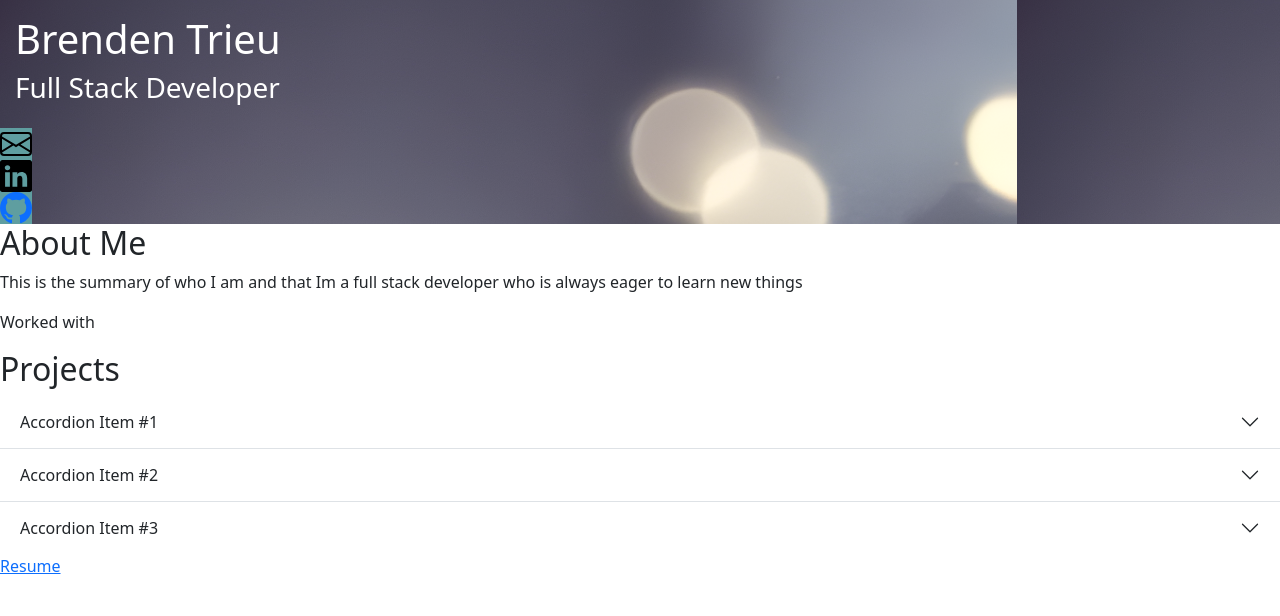
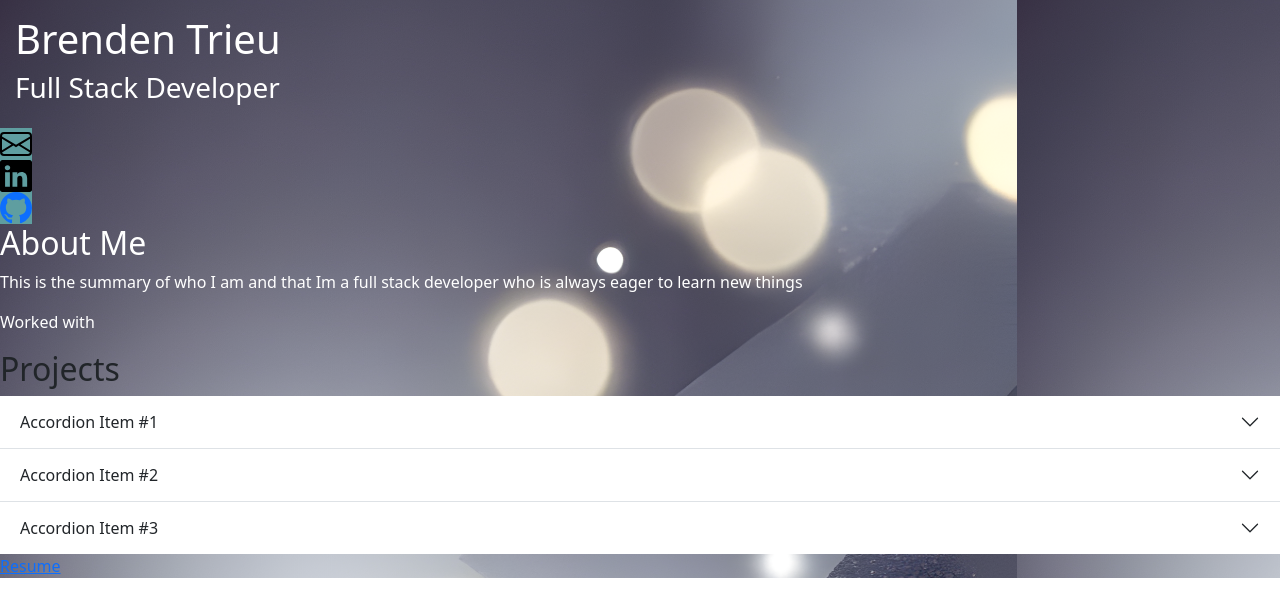
Before and after one commit to Brenden-Trieu/portfolio-website, a Next.js app: page / in a window 1280 px wide. Shown: the top 616 px of the page. Built offline with nearby package versions, Linux system fonts and the light colour scheme.

Commit message:
backgrounds

```diff
--- a/src/app/page.tsx
+++ b/src/app/page.tsx
@@ -2,10 +2,11 @@ import Intro from "./segments/intro";
 import AboutMe from "./segments/aboutMe";
 import Projects from "./segments/projects";
 import "bootstrap/dist/css/bootstrap.min.css";
+import styles from "./styles/pageStyles.module.css";
 
 const Home = () => {
   return (
-    <div>
+    <div className={styles.section}>
       <div className="intro">
         <Intro />
       </div>
--- a/src/app/segments/aboutMe.tsx
+++ b/src/app/segments/aboutMe.tsx
@@ -1,8 +1,8 @@
-import styles from "../styles/introSection.module.css";
+import styles from "../styles/aboutMeSection.module.css";
 
 const AboutMe = () => {
   return (
-    <div>
+    <div className={styles.section}>
       <h2>About Me</h2>
       <div>
         <p>
--- /dev/null
+++ b/src/app/styles/aboutMeSection.module.css
@@ -0,0 +1,3 @@
+.section {
+  color: white;
+}
--- a/src/app/styles/introSection.module.css
+++ b/src/app/styles/introSection.module.css
@@ -8,10 +8,3 @@
   display: flex;
   justify-content: space-between;
 }
-
-.section {
-  background-image: url("../../assets/imgs/backgrounds/blurred\ shapes\ 2.png");
-  max-width: 100%;
-  max-height: 100%;
-  object-fit: fill;
-}
--- /dev/null
+++ b/src/app/styles/pageStyles.module.css
@@ -0,0 +1,6 @@
+.section {
+  background-image: url("../../assets/imgs/backgrounds/blurred\ shapes\ 2.png");
+  max-width: 100%;
+  max-height: 100%;
+  object-fit: fill;
+}
```
